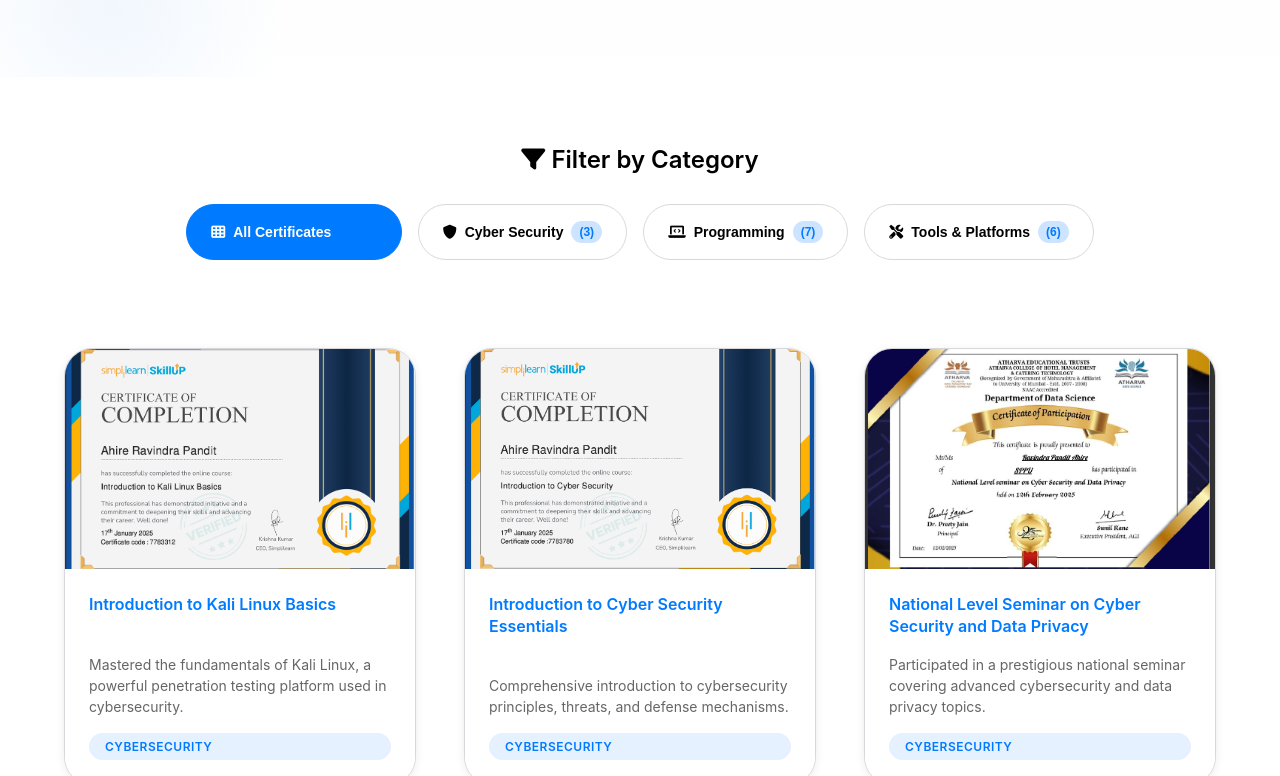
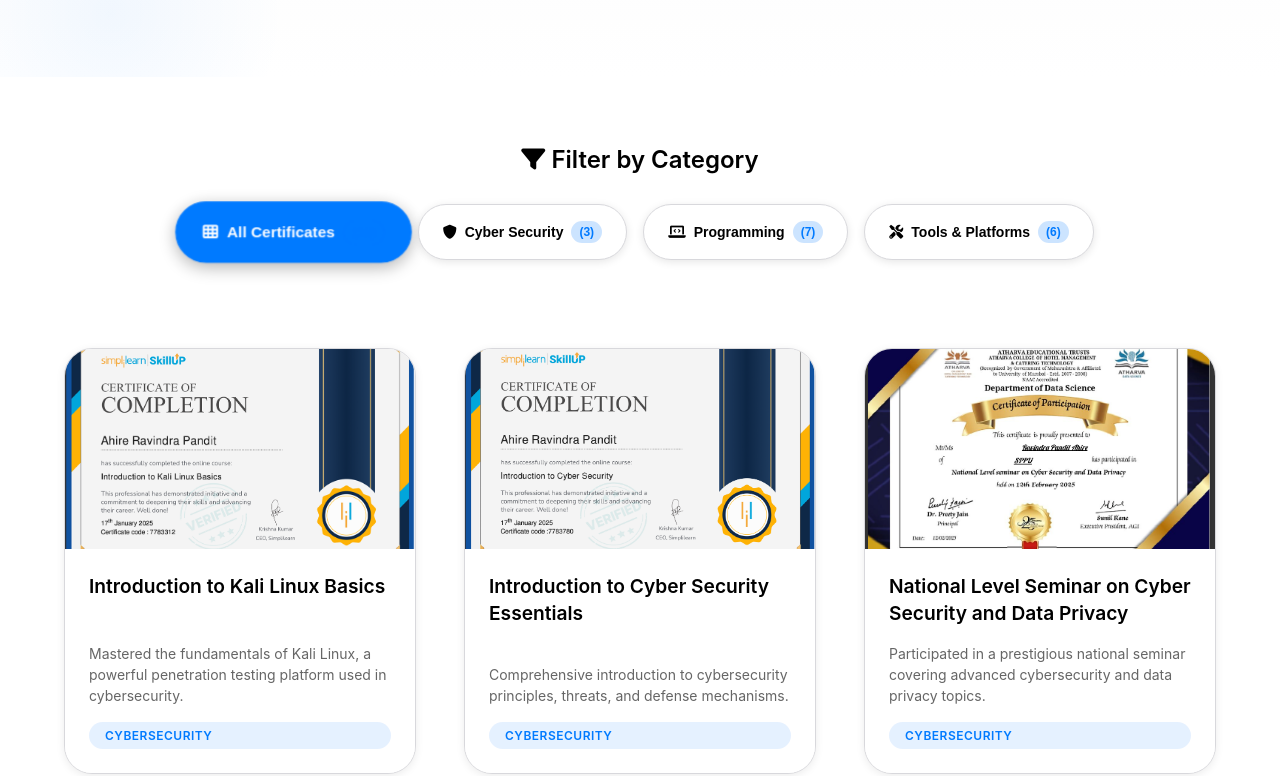
Before and after one commit to HackRore/Websites-with-AI-tools, a website: page RavinWebTech.web.app/public/certifications.html in a window 1280 px wide. Shown: the part 541-1317 px from the top of the page. Drawn offline with Linux system fonts and the light colour scheme.

Commit message:
standardize head and apply iOS theme (link to style.css, viewport-fit, theme-color)

```diff
--- a/RavinWebTech.web.app/public/certifications.html
+++ b/RavinWebTech.web.app/public/certifications.html
@@ -9,7 +9,7 @@
     <meta name="apple-mobile-web-app-status-bar-style" content="black-translucent">
     <meta name="theme-color" content="#007AFF">
     <title>Ravindra Ahire - Professional Certifications</title>
-    <link rel="stylesheet" href="styles.css">
+    <link rel="stylesheet" href="style.css">
     <link rel="stylesheet" href="certifications.css">
     <link rel="stylesheet" href="https://cdnjs.cloudflare.com/ajax/libs/font-awesome/6.0.0/css/all.min.css">
     <link href="https://fonts.googleapis.com/css2?family=Poppins:wght@300;400;500;600;700&display=swap" rel="stylesheet">
```
Also changed, not shown: RavinWebTech.web.app/public/index.html (+3 -3 lines).
